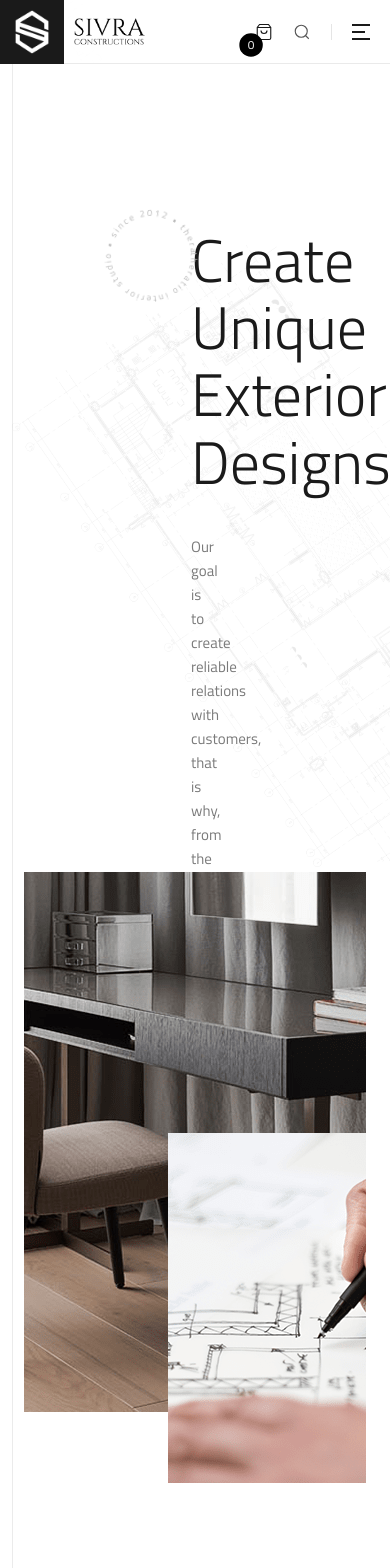
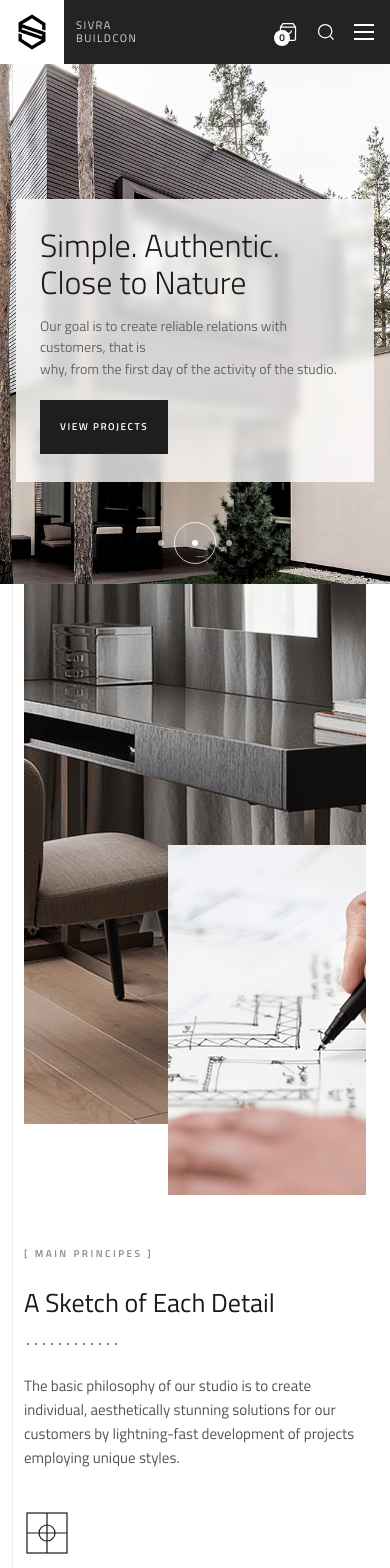
Before and after one commit to Kalandhar01/Siva_con, a Next.js app: page / in a window 390 px wide. Shown: the top 1568 px of the page. Built offline with nearby package versions, Linux system fonts and the light colour scheme.

Commit message:
feat: mobile header bar and hero (<=768px) per reference

```diff
--- a/src/components/About.tsx
+++ b/src/components/About.tsx
@@ -20,15 +20,15 @@ export default function About() {
           {/* Content */}
           <div
             data-reveal
-            className="reveal px-6 lg:px-0 flex flex-col justify-center"
-            style={{ padding: "80px 10px 80px 0px" }}
+            className="reveal px-6 lg:px-0 flex flex-col justify-center pt-11 md:pt-20"
+            style={{ paddingRight: 10, paddingBottom: 80, paddingLeft: 0 }}
           >
-            <span className="eyebrow">[ Main Principes ]</span>
-            <h2 className="section-title" style={{ marginTop: 18, fontSize: 40 }}>
+            <span className="eyebrow text-[10px]! md:text-[11px]!">[ Main Principes ]</span>
+            <h2 className="section-title text-[26px]! md:text-[40px]!" style={{ marginTop: 18 }}>
               A Sketch of Each Detail
             </h2>
             <div className="dot-sep" style={{ marginTop: 22 }} />
-            <p style={{ marginTop: 26, maxWidth: 460 }}>
+            <p style={{ marginTop: 26, maxWidth: 460, fontSize: 15, lineHeight: 1.6 }}>
               The basic philosophy of our studio is to create individual, aesthetically stunning solutions for our customers by lightning-fast development of projects employing unique styles.
             </p>
 
--- a/src/components/Header.tsx
+++ b/src/components/Header.tsx
@@ -17,8 +17,114 @@ export default function Header() {
 
   return (
     <>
+      {/* Mobile header bar (<=768px) */}
       <header
-        className="w-full sticky top-0 z-[100] h-[64px] md:h-[92px] box-border"
+        className="md:hidden sticky top-0 z-[100] h-[64px] box-border flex items-center"
+        style={{ background: "#232323" }}
+      >
+        {/* White square emblem tile */}
+        <div
+          className="flex items-center justify-center shrink-0 w-[64px] h-[64px]"
+          style={{ background: "#FFFFFF" }}
+        >
+          <img
+            src="/sivra/brand-logo.png"
+            alt="SIVRA Buildcon"
+            className="h-[36px] w-auto object-contain"
+            style={{ filter: "brightness(0)" }}
+          />
+        </div>
+        {/* Stacked brand label */}
+        <div
+          className="flex flex-col justify-center"
+          style={{ marginLeft: 12, lineHeight: 1.2 }}
+        >
+          <span
+            style={{
+              fontFamily: "var(--font-titillium)",
+              fontSize: 11,
+              fontWeight: 500,
+              color: "#D8D8D8",
+              textTransform: "uppercase",
+              letterSpacing: "1.5px",
+              lineHeight: 1.2,
+            }}
+          >
+            SIVRA
+          </span>
+          <span
+            style={{
+              fontFamily: "var(--font-titillium)",
+              fontSize: 11,
+              fontWeight: 500,
+              color: "#D8D8D8",
+              textTransform: "uppercase",
+              letterSpacing: "1.5px",
+              lineHeight: 1.2,
+            }}
+          >
+            BUILDCON
+          </span>
+        </div>
+
+        <div className="flex-1" />
+
+        {/* Right icons */}
+        <div className="flex items-center" style={{ gap: 18, paddingRight: 16 }}>
+          <a
+            href="#contact"
+            aria-label="Cart"
+            className="relative flex items-center"
+            style={{ color: "#FFFFFF" }}
+          >
+            <svg width="20" height="20" viewBox="0 0 24 24" fill="none" stroke="currentColor" strokeWidth="1.5">
+              <path d="M6 2L3 6v14a2 2 0 002 2h14a2 2 0 002-2V6l-3-4zM3 6h18M16 10a4 4 0 01-8 0" />
+            </svg>
+            <span
+              className="absolute flex items-center justify-center rounded-full"
+              style={{
+                width: 16,
+                height: 16,
+                background: "#FFFFFF",
+                color: "#1A1A1A",
+                fontSize: 10,
+                fontWeight: 600,
+                bottom: -4,
+                left: -4,
+              }}
+            >
+              0
+            </span>
+          </a>
+          <button
+            type="button"
+            onClick={() => setSearch(true)}
+            aria-label="Search"
+            className="flex items-center"
+            style={{ color: "#FFFFFF" }}
+          >
+            <svg width="20" height="20" viewBox="0 0 24 24" fill="none" stroke="currentColor" strokeWidth="1.5">
+              <circle cx="11" cy="11" r="8" />
+              <path d="M21 21l-4.35-4.35" />
+            </svg>
+          </button>
+          <button
+            type="button"
+            onClick={() => setOpen(true)}
+            aria-label="Open menu"
+            className="flex flex-col"
+            style={{ gap: 5, color: "#FFFFFF" }}
+          >
+            <span style={{ height: 2, width: 20, background: "#FFFFFF" }} />
+            <span style={{ height: 2, width: 20, background: "#FFFFFF" }} />
+            <span style={{ height: 2, width: 20, background: "#FFFFFF" }} />
+          </button>
+        </div>
+      </header>
+
+      {/* Desktop header */}
+      <header
+        className="hidden md:flex w-full sticky top-0 z-[100] h-[92px] box-border"
         style={{
           background: "#FFFFFF",
           borderBottom: "1px solid #EAEAEA",
--- a/src/components/Hero.tsx
+++ b/src/components/Hero.tsx
@@ -2,10 +2,11 @@
 
 import { useEffect, useState } from "react";
 import Image from "next/image";
+import Button from "@/components/Button";
 
 const slides = [
+  { image: "/sivra/hero-1.jpg", title: ["Simple. Authentic.", "Close to Nature"] },
   { image: "/sivra/hero-2.jpg", title: ["Create Unique", "Exterior Designs"] },
-  { image: "/sivra/hero-1.jpg", title: ["Simple. Authentic.", "Close to Nature"] },
   { image: "/sivra/hero-3.jpg", title: ["Aesthetically", "Stunning Solutions"] },
 ];
 
@@ -31,11 +32,112 @@ export default function Hero() {
   return (
     <section
       id="home"
-      className="relative overflow-hidden"
-      style={{ height: 808, background: "#ffffff" }}
+      className="relative"
+      style={{ background: "#ffffff" }}
       onMouseEnter={() => setPaused(true)}
       onMouseLeave={() => setPaused(false)}
     >
+      {/* Mobile hero (<=768px) */}
+      <div className="md:hidden">
+        <div className="relative w-full h-[520px] overflow-hidden">
+          <Image
+            src={slides[index].image}
+            alt=""
+            fill
+            sizes="100vw"
+            priority
+            className="object-cover"
+            style={{ objectPosition: "center" }}
+          />
+          {/* Frosted content card */}
+          <div
+            className="absolute left-4 right-4"
+            style={{
+              top: "26%",
+              background: "rgba(255,255,255,0.78)",
+              backdropFilter: "blur(4px)",
+              WebkitBackdropFilter: "blur(4px)",
+              padding: "28px 24px",
+              borderRadius: 0,
+            }}
+          >
+            <h1
+              style={{
+                fontFamily: "var(--font-titillium)",
+                fontSize: 32,
+                fontWeight: 300,
+                lineHeight: 1.15,
+                color: "#1A1A1A",
+                margin: 0,
+              }}
+            >
+              {slides[index].title[0]}
+              <br />
+              {slides[index].title[1]}
+            </h1>
+            <p
+              style={{
+                fontFamily: "var(--font-titillium)",
+                fontSize: 14,
+                lineHeight: 1.55,
+                color: "#666666",
+                marginTop: 14,
+              }}
+            >
+              Our goal is to create reliable relations with customers, that is
+              <br />
+              why, from the first day of the activity of the studio.
+            </p>
+            <div style={{ marginTop: 20 }}>
+              <a
+                href="#portfolio"
+                style={{
+                  display: "inline-flex",
+                  alignItems: "center",
+                  justifyContent: "center",
+                  background: "#1E1E1E",
+                  color: "#ffffff",
+                  border: "none",
+                  borderRadius: 0,
+                  padding: "12px 20px",
+                  fontSize: 10,
+                  fontWeight: 600,
+                  textTransform: "uppercase",
+                  letterSpacing: "0.15em",
+                  fontFamily: "var(--font-titillium)",
+                  textDecoration: "none",
+                }}
+              >
+                View Projects
+              </a>
+            </div>
+          </div>
+          {/* Slider indicator */}
+          <div
+            className="absolute left-1/2 -translate-x-1/2 flex items-center"
+            style={{ bottom: 20, gap: 10 }}
+          >
+            <span style={{ width: 6, height: 6, borderRadius: "50%", background: "rgba(255,255,255,0.6)" }} />
+            <span
+              style={{
+                width: 42,
+                height: 42,
+                borderRadius: "50%",
+                border: "1px solid rgba(255,255,255,0.75)",
+                display: "flex",
+                alignItems: "center",
+                justifyContent: "center",
+              }}
+            >
+              <span style={{ width: 6, height: 6, borderRadius: "50%", background: "#ffffff" }} />
+            </span>
+            <span style={{ width: 6, height: 6, borderRadius: "50%", background: "rgba(255,255,255,0.6)" }} />
+          </div>
+        </div>
+      </div>
+
+      {/* Desktop hero */}
+      <div className="hidden md:block" style={{ height: 808, position: "relative", overflow: "hidden" }}>
         {/* Blueprint background watermark */}
         <div
           className="absolute inset-0"
@@ -48,9 +150,6 @@ export default function Hero() {
           aria-hidden
         />
 
-      {/* Left social sidebar */}
-      {/* Removed - SocialSidebar component in page.tsx handles this */}
-
         <div className="relative h-full" style={{ paddingTop: 92 }}>
           {/* Text column */}
           <div
@@ -62,16 +161,17 @@ export default function Hero() {
             }}
           >
             <div key={`t-${index}`} className="hero-slide-enter" style={{ position: "relative" }}>
+              <div style={{ position: "relative", display: "inline-block" }}>
                 {/* Circular badge stamp - top right of headline */}
                 <div
                   className="circle-text absolute"
-              style={{ right: -10, top: -20, width: 100, height: 100, zIndex: 5 }}
+                  style={{ right: -70, top: -65, width: 120, height: 120, zIndex: 5 }}
                 >
-              <svg viewBox="0 0 100 100" width="100" height="100">
+                  <svg viewBox="0 0 120 120" width="120" height="120">
                     <defs>
-                  <path id="circ2" d="M 50,50 m -40,0 a 40,40 0 1,1 80,0 a 40,40 0 1,1 -80,0" />
+                      <path id="circ2" d="M 60,60 m -48,0 a 48,48 0 1,1 96,0 a 48,48 0 1,1 -96,0" />
                     </defs>
-                <text style={{ fontFamily: "var(--font-titillium)", fontSize: 9, fontWeight: 500, letterSpacing: "2px", fill: "#B8B8B8" }}>
+                    <text style={{ fontFamily: "var(--font-titillium)", fontSize: 10, fontWeight: 500, letterSpacing: "2px", fill: "#B8B8B8" }}>
                       <textPath href="#circ2" startOffset="0">
                         theratio interior studio  •  since 2012  •  theratio interior studio  •
                       </textPath>
@@ -80,6 +180,7 @@ export default function Hero() {
                 </div>
 
                 <h1
+                  className="hero-stagger-1"
                   style={{
                     fontFamily: "var(--font-titillium)",
                     fontSize: 60,
@@ -95,7 +196,9 @@ export default function Hero() {
                   <br />
                   {slides[index].title[1]}
                 </h1>
+              </div>
               <p
+                className="hero-stagger-2"
                 style={{
                   fontFamily: "var(--font-titillium)",
                   fontSize: 15,
@@ -109,43 +212,8 @@ export default function Hero() {
                 <br />
                 why, from the first day of the activity of the studio.
               </p>
-            <div style={{ marginTop: 44 }}>
-              <a
-                href="#portfolio"
-                style={{
-                  display: "inline-flex",
-                  alignItems: "center",
-                  justifyContent: "center",
-                  fontFamily: "var(--font-titillium)",
-                  fontSize: 11,
-                  fontWeight: 600,
-                  letterSpacing: "0.15em",
-                  textTransform: "uppercase",
-                  color: "#ffffff",
-                  background: "#1E1E1E",
-                  padding: "14px 26px",
-                  position: "relative",
-                  border: "1px solid #1E1E1E",
-                  cursor: "pointer",
-                  textDecoration: "none",
-                  transition: "transform 0.3s ease",
-                }}
-              >
-                View Projects
-                <span
-                  aria-hidden
-                  style={{
-                    position: "absolute",
-                    top: 6,
-                    left: 6,
-                    width: "100%",
-                    height: "100%",
-                    border: "1px solid #CCCCCC",
-                    zIndex: -1,
-                    pointerEvents: "none",
-                  }}
-                />
-              </a>
+              <div className="hero-stagger-3" style={{ marginTop: 44, marginLeft: 45, paddingBottom: 24 }}>
+                <Button href="#portfolio">View Projects</Button>
               </div>
             </div>
           </div>
@@ -154,6 +222,7 @@ export default function Hero() {
           <div
             key={`i-${index}`}
             className="hero-image-enter absolute z-10 hidden md:block"
+            data-img-reveal
             style={{
               right: 0,
               top: 0,
@@ -242,6 +311,7 @@ export default function Hero() {
             </div>
           </div>
         </div>
+      </div>
     </section>
   );
 }
```
Lines whose indentation alone changed are shown as unchanged.
